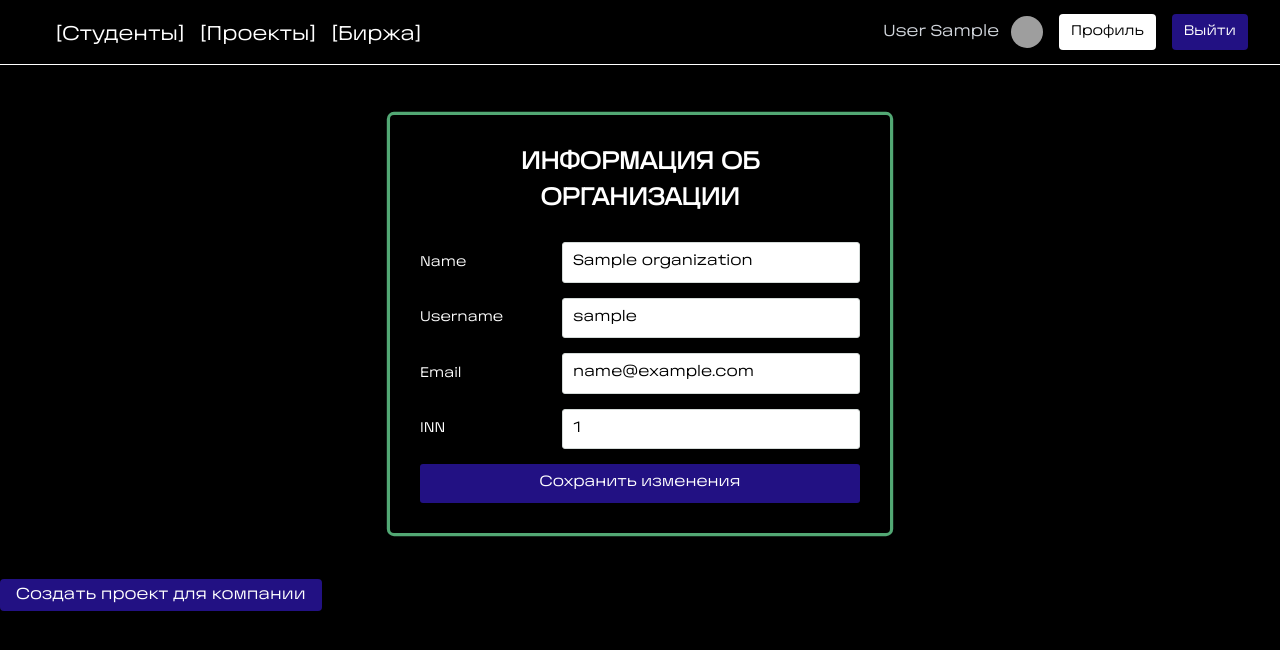
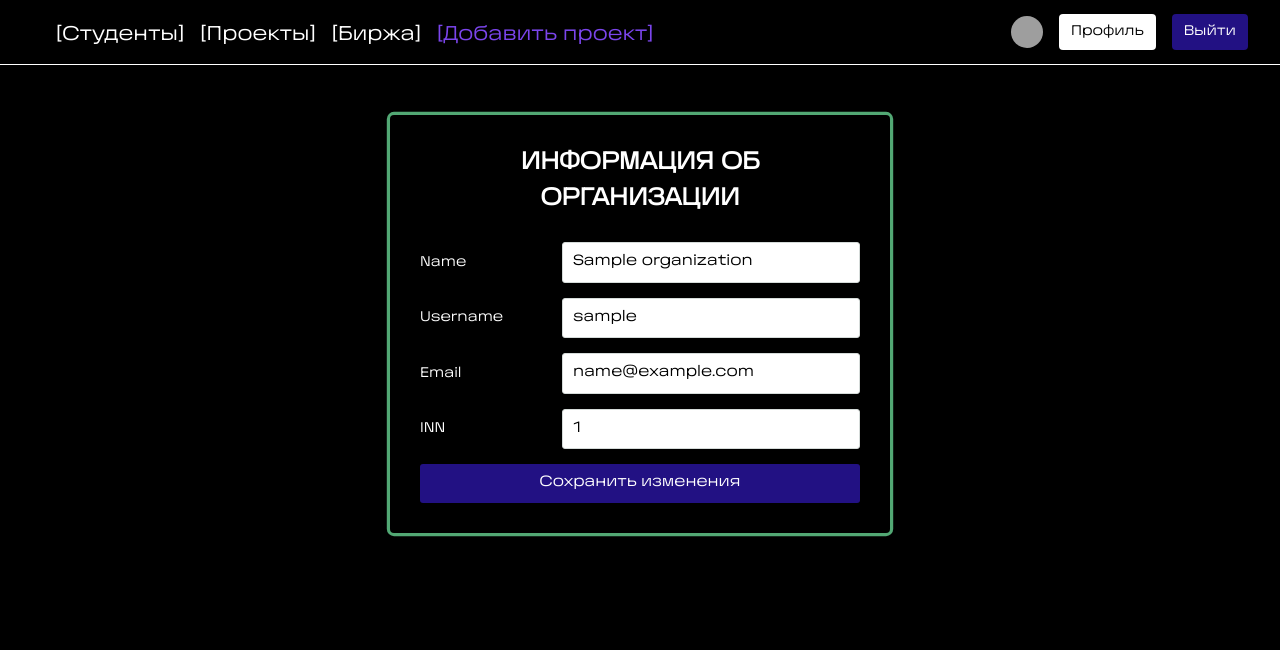
Before and after one commit to gurinboru/ICT-Hack-5-Sakura, a Django app: page /profile in a window 1280 px wide. Shown: the top 650 px of the page. Run offline with Django 4.2, Linux system fonts and the light colour scheme; a user stored in the database is signed in; tables that the repository leaves empty hold one stand-in row (values such as "Sample post"); grey boxes are pictures that could not be loaded.

Commit message:
[Fix]: adding buttons replaced from profile to header

```diff
--- a/start/templates/start/header.html
+++ b/start/templates/start/header.html
@@ -28,12 +28,17 @@
             <a href="/students" class="aheader text-white-300">[Студенты]</a>
             <a href="/projects" class="aheader text-white-300">[Проекты]</a>
             <a href="/rialtos" class="aheader text-white-300">[Биржа]</a>
+            {% if type == 'student' %}
+                <a href="/add_rialto" class="aheader text-purple">[Добавить проект на Биржу]</a>
+            {%  elif type == 'organization' %}
+                <a href="/add_project" class="aheader text-purple">[Добавить проект]</a>
+            {% endif %}
           </div>
         </div>
       </div>
       <div class="absolute inset-y-0 right-0 flex items-center pr-2 sm:static sm:inset-auto sm:ml-6 sm:pr-0">
         <div class="text-gray-300">
-           {{ user.last_name }} {{ user.first_name}}
+
           </div>
         <!-- Profile dropdown -->
         <div class="relative ml-3">
--- a/start/templates/start/profile.html
+++ b/start/templates/start/profile.html
@@ -79,7 +79,6 @@
                 </div>
             </div>
         </form>
-        <a href="add_rialto" class="btn w-48 h-16 py-2 px-4">Создать проект для Биржи</a>
     {%  elif type == 'organization' %}
         <form enctype="multipart/form-data" action="/profile" method="post">
             {% csrf_token %}
@@ -112,7 +111,6 @@
                       </div>
                 </div>
             </div>
-            <a href="add_project" class="btn w-48 h-16 py-2 px-4">Создать проект для компании</a>
         </form>
     {% endif %}
     </body>
```
